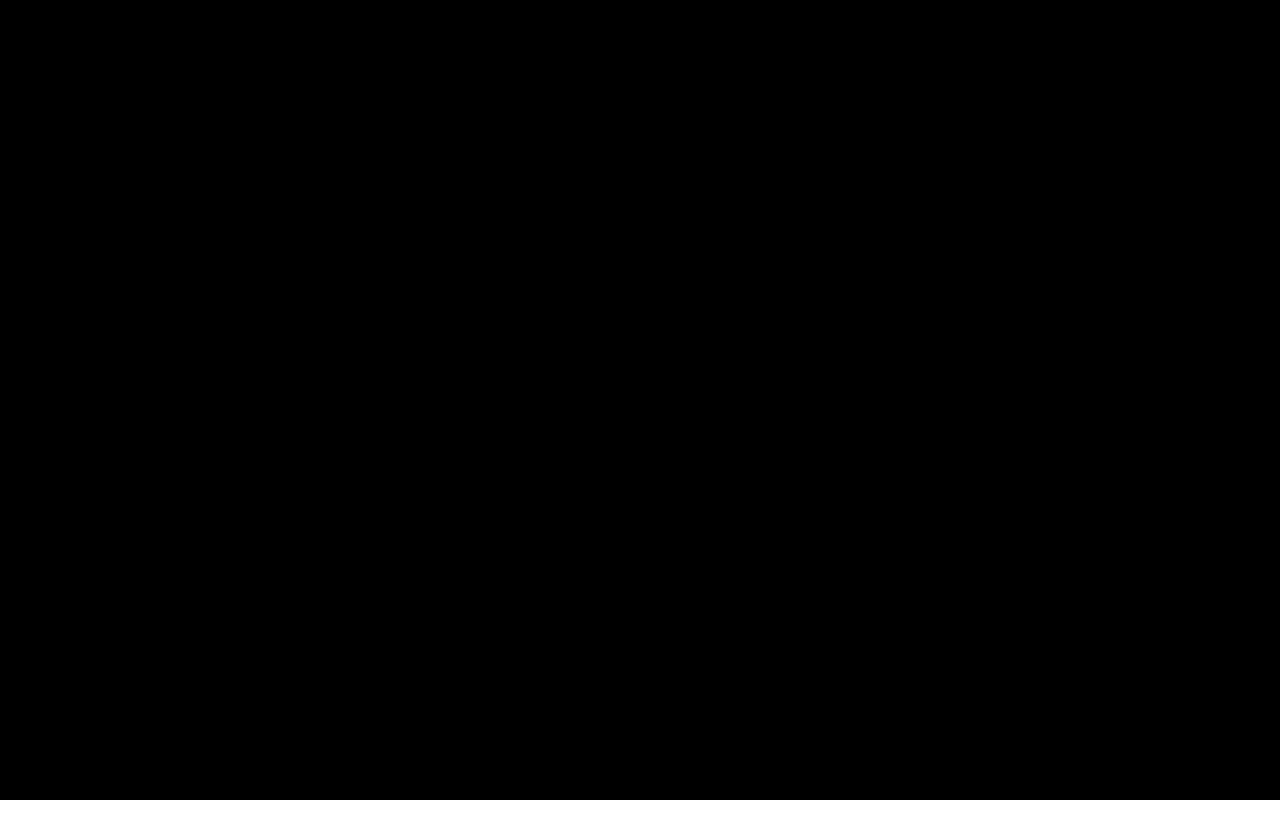
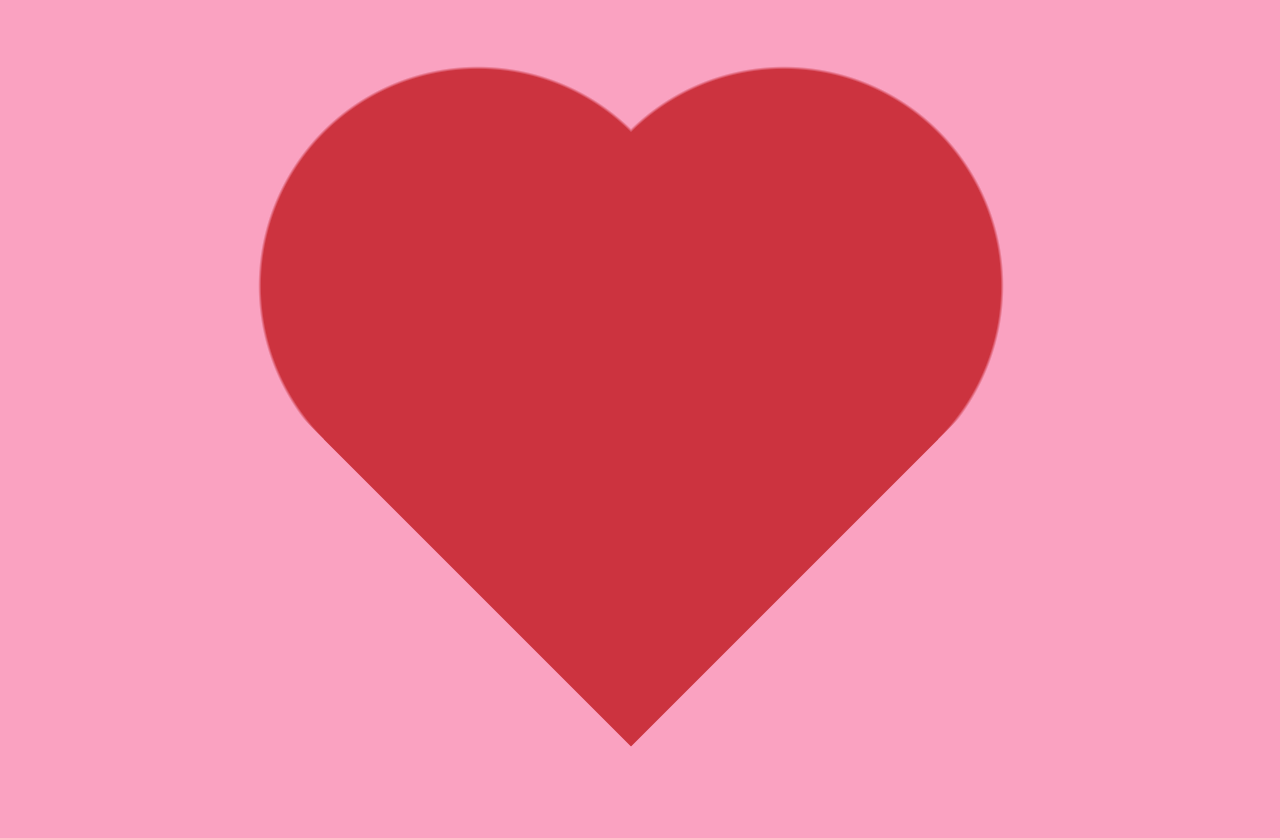
Before and after one commit to crislin-rose/digital-writing-twine, a plain HTML site: page index.html in a window 1280 px wide. Before the commit the page ends 800 px from the top, so only its background shows below. Drawn offline with Linux system fonts and the light colour scheme.

Commit message:
Update index.html

```diff
--- a/index.html
+++ b/index.html
@@ -9,7 +9,37 @@
 </head>
 <body>
 <tw-story><noscript><tw-noscript>JavaScript needs to be enabled to play bink bonk.</tw-noscript></noscript></tw-story>
-<tw-storydata name="bink bonk" startnode="1" creator="Twine" creator-version="2.11.1" format="Harlowe" format-version="3.3.9" ifid="EB1F9691-3269-4FEC-A251-C1D4040A7648" options="" tags="" zoom="1" hidden><style role="stylesheet" id="twine-user-stylesheet" type="text/twine-css"></style><script role="script" id="twine-user-script" type="text/twine-javascript"></script><tw-passagedata pid="1" name="Bink bonk" tags="" position="600,250" size="100,100"></tw-passagedata></tw-storydata>
+<tw-storydata name="bink bonk" startnode="1" creator="Twine" creator-version="2.11.1" format="Harlowe" format-version="3.3.9" ifid="EB1F9691-3269-4FEC-A251-C1D4040A7648" options="" tags="" zoom="1" hidden><style role="stylesheet" id="twine-user-stylesheet" type="text/twine-css">tw-story[tags~="background"] {
+  background-color: #faa2c1;
+}
+
+/* HTML: <div class="heart"></div> */
+.heart {
+  height: 750px; /* adjust to control the size */
+  aspect-ratio: 1;
+  --_m: radial-gradient(#000 69%,#0000 70%) 84.5%/50%;
+  -webkit-mask-box-image: var(--_m);
+             mask-border: var(--_m);
+  clip-path: polygon(-41% 0,50% 91%, 141% 0);
+  background: #cc333f;
+  background-position: center
+  text-align: center
+  content: bink bonk
+  color: white
+}
+/* fallback until better support for mask-border */
+@supports not (-webkit-mask-box-image: var(--_m)) {
+  .heart {
+    mask:
+     radial-gradient(at 70% 31%,#000 29%,#0000 30%),
+     radial-gradient(at 30% 31%,#000 29%,#0000 30%),
+     conic-gradient(#000 0 0) bottom/100% 50% no-repeat;
+  }
+}</style><script role="script" id="twine-user-script" type="text/twine-javascript"></script><tw-tag name="background" color="red"></tw-tag><tw-passagedata pid="1" name="Loading Page" tags="background" position="600,300" size="100,100">&lt;div class=&quot;heart&quot;&gt;&lt;/div&gt;
+
+
+
+</tw-passagedata><tw-passagedata pid="2" name="我爱你" tags="" position="600,175" size="100,100">我不爱你</tw-passagedata></tw-storydata>
 <script title="Twine engine code" data-main="harlowe">(function(){"use strict";
 var require,define;!function(){var e={},r={};require=function(i){var n=e[i];return n&&(r[i]=n[1].apply(void 0,n[0].map(require)),e[i]=void 0),r[i]},(define=function(r,i,n){if("function"==typeof r)return r();e[r]=[i,n]}).amd=!0}();/*!
  * https://github.com/paulmillr/es6-shim
```
